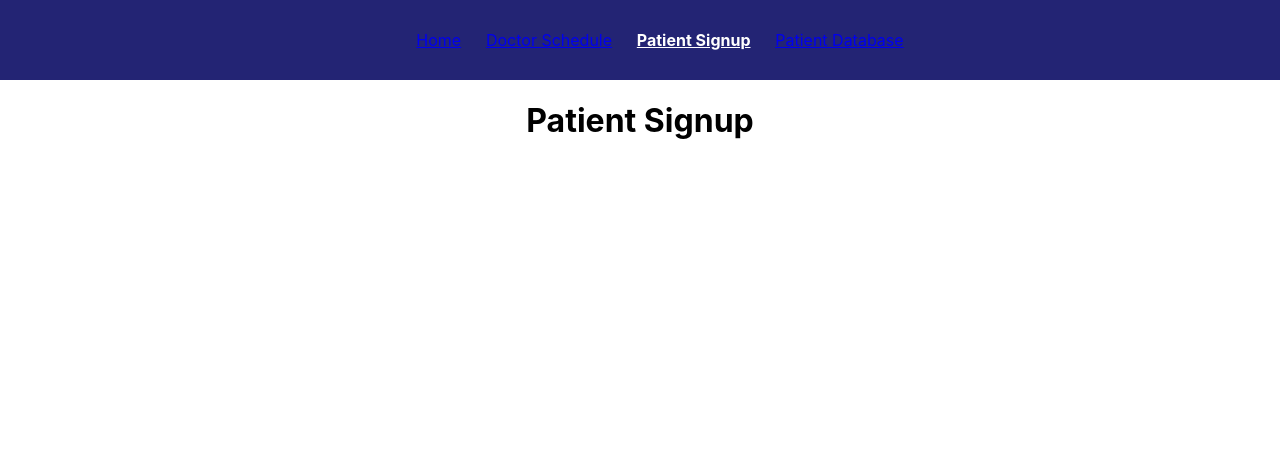
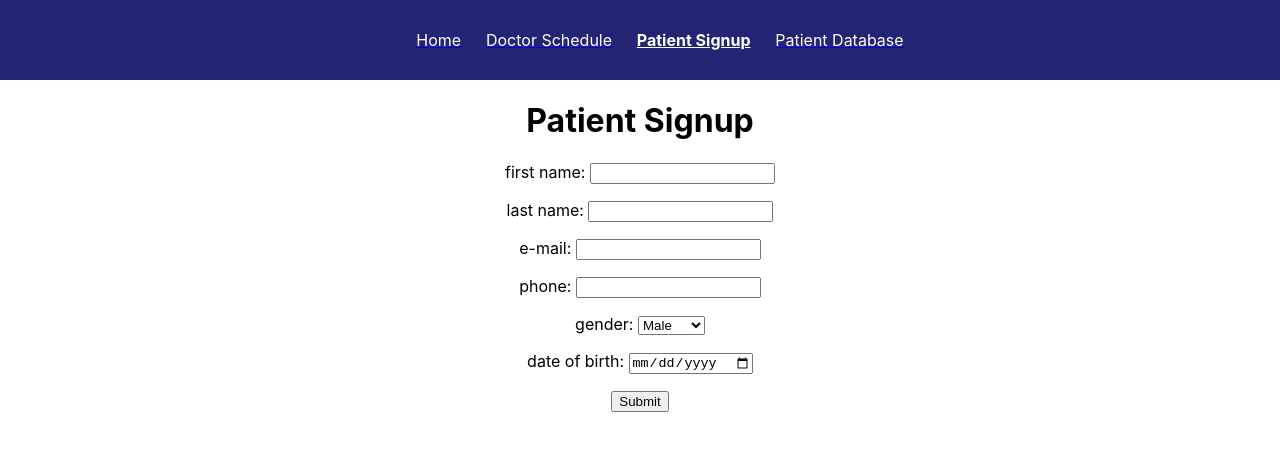
Before and after one commit to StenFrancesco/practice-assessment-week3, a React (Create React App) app: page /patientsignup in a window 1280 px wide. Shown: the top 450 px of the page. Built offline with nearby package versions, Linux system fonts and the light colour scheme.

Commit message:
add patient signup form

```diff
--- a/package.json
+++ b/package.json
@@ -8,6 +8,7 @@
     "@testing-library/user-event": "^7.2.1",
     "react": "^16.13.0",
     "react-dom": "^16.13.0",
+    "react-hook-form": "^4.10.1",
     "react-router-dom": "^5.1.2",
     "react-scripts": "3.4.0"
   },
--- a/src/App.css
+++ b/src/App.css
@@ -19,3 +19,8 @@ ul {
   align-items: center;
   list-style: none;
 }
+
+li {
+  color: white;
+  list-style: none;
+}
--- a/src/PatientSignUp.js
+++ b/src/PatientSignUp.js
@@ -1,10 +1,47 @@
 import React from 'react';
 import './App.css';
+import { useForm } from 'react-hook-form';
 
 function PatientSignUp() {
+
+  const { register, handleSubmit } = useForm();
+  const onSubmit = submitted_data => {
+    console.log(submitted_data)
+  }
+
   return (
     <div>
       <h1>Patient Signup</h1>
+      <form onSubmit={handleSubmit(onSubmit)}>
+        <p>
+          <label>first name: </label>
+          <input ref={register} type="text" name="firstName"></input>
+        </p>
+        <p>
+          <label>last name: </label>
+          <input ref={register} type="text" name="lastName"></input>
+        </p>
+        <p>
+          <label>e-mail: </label>
+          <input ref={register} type="text" name="e-mail"></input>
+        </p>
+        <p>
+          <label>phone: </label>
+          <input ref={register} type="text" name="phone"></input>
+        </p>
+        <p>
+          <label>gender: </label>
+          <select id="gender" ref={register} name="gender">
+            <option value="male">Male</option>
+            <option value="female">Female</option>
+          </select>
+        </p>
+        <p>
+          <label>date of birth: </label>
+          <input ref={register} type="date" name="birthdate"></input>
+        </p>
+        <button>Submit</button>
+      </form>
     </div>
   );
 }
--- a/src/components/Appointment.js
+++ b/src/components/Appointment.js
@@ -2,9 +2,27 @@ import React from 'react'
 import '../App.css'
 
 function Appointment() {
+
+  const checkOpenStatus = function () {
+
+    let date = new Date();
+    let hours = date.getHours();
+    let day = date.getDay();
+    let min = date.getMinutes();
+
+    const openclosed = ((hours > 8) && (hours < 17) && (day != 0)) ? "We are open" : "We are closed";
+
+    console.log(openclosed)
+
+    setTimeout(checkOpenStatus, 15000);
+
+  };
+
+  checkOpenStatus();
+
   return (
     <div>
-      <p>We are: (open or closed)</p>
+      <p>{}</p>
       <p>To make an appointment</p>
       <p>call: 020 555 5555</p>
     </div>
```
Also changed, not shown: 1 other file (tests, documents, lock files or other folders).
